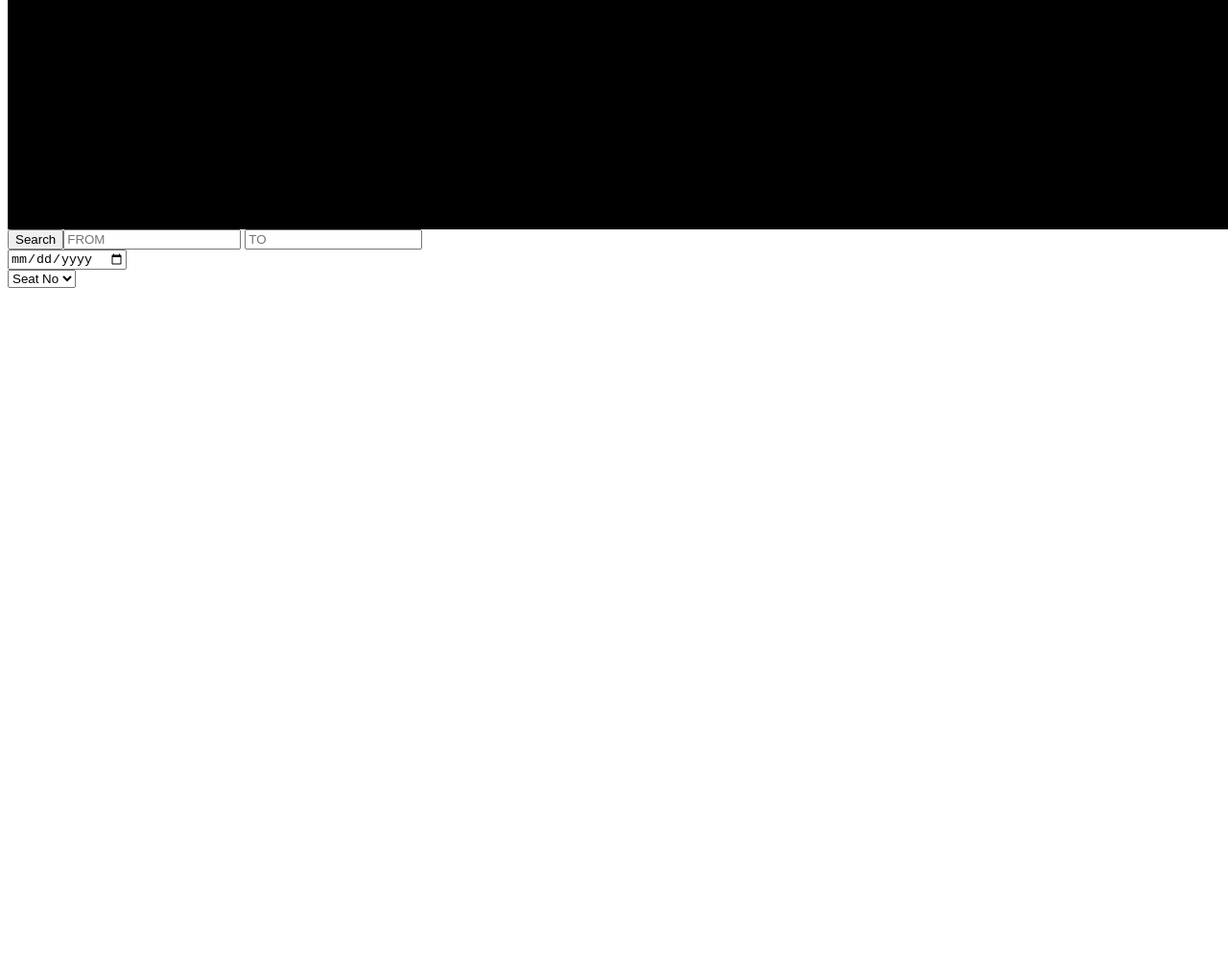
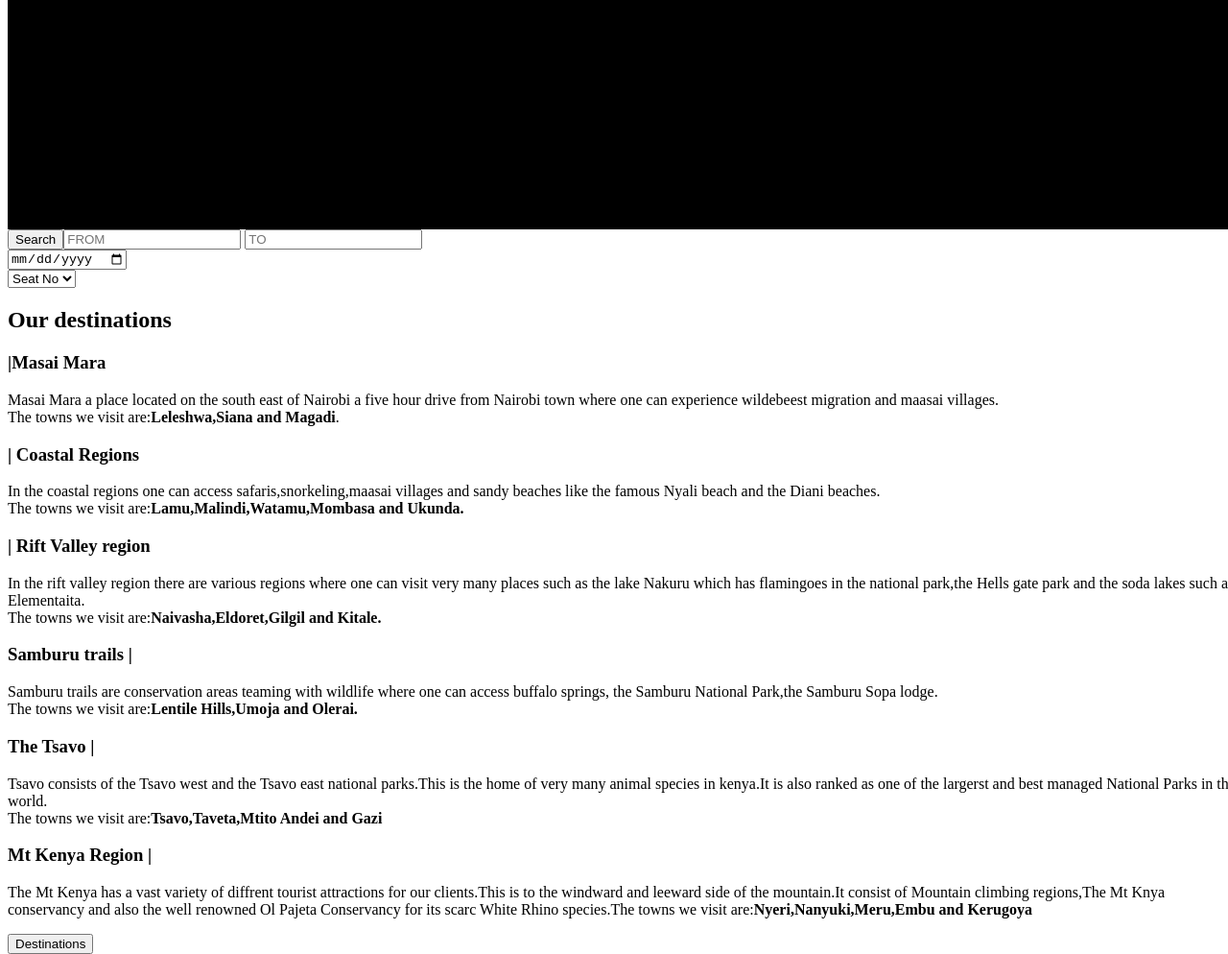
Before and after one commit to lemuelnjuki/my-project-phase-1, a plain HTML site: page index.html in a window 1280 px wide. Shown: the part 519-1513 px from the top of the page at 96% size. Before the commit the page ends 819 px from the top, so only its background shows below. Drawn offline with Linux system fonts and the light colour scheme; some icons are missing.

Commit message:
addition of destinations to visit

```diff
--- a/index.html
+++ b/index.html
@@ -74,6 +74,56 @@
                     <option value="20">Seat 20</option>
                 </select>
             </article>
+            <article id="concept">
+                <h2>Our destinations</h2>
+                <div class="concept-main">
+                    <div class="info">
+                        <div>
+                            <h3><b>|</b>Masai Mara</h3>
+                            <p>Masai Mara a place located on the south east of Nairobi a five hour drive from Nairobi town
+                                where one can experience wildebeest migration and maasai villages.<br>The towns we visit are:<strong>Leleshwa,Siana and Magadi</strong>.
+                            </p>
+                        </div>
+                        <div>
+                            <h3><b>|</b> Coastal Regions</h3>
+                            <p>In the coastal regions one can access safaris,snorkeling,maasai villages and sandy beaches like the famous Nyali beach and the Diani beaches.
+                                <br>The towns we visit are:<strong>Lamu,Malindi,Watamu,Mombasa and Ukunda.</strong>
+                            </p>
+                        </div>
+                        <div>
+                            <h3><b>|</b> Rift Valley region</h3>
+                            <p>In the rift valley region there are various regions where one can visit very many places
+                                such as the lake Nakuru which has flamingoes in the national park,the Hells gate park and the soda lakes
+                                such as Elementaita.<br>The towns we visit are:<strong>Naivasha,Eldoret,Gilgil and Kitale.</strong>
+                            </p>
+                        </div>
+                    </div>
+                    <div class="concept-img"></div>
+                    <div class="info-two">
+                        <div>
+                            <h3>Samburu trails <b>|</b></h3>
+                            <p>Samburu trails are conservation areas teaming with wildlife where one can access buffalo springs,
+                                the Samburu National Park,the Samburu Sopa lodge.<br>The towns we visit are:<strong>Lentile Hills,Umoja and Olerai.</strong>
+                            </p>
+                        </div>
+                        <div>
+                            <h3>The Tsavo <b>|</b></h3>
+                            <p>Tsavo consists of the Tsavo west and the Tsavo east national parks.This is the home of very many
+                                animal species in kenya.It is also ranked as one of the largerst and best managed National Parks in the world.<br>The towns we visit are:<strong>Tsavo,Taveta,Mtito Andei and Gazi</strong>
+                            </p>
+                        </div>
+                        <div>
+                            <h3>Mt Kenya Region <b>|</b></h3>
+                            <p>The Mt Kenya has a vast variety of diffrent tourist attractions for our clients.This is to the
+                                windward and leeward side of the mountain.It consist of Mountain climbing regions,The Mt Knya conservancy
+                                and also the well renowned Ol Pajeta Conservancy for its scarc White Rhino species.The towns we visit are:<strong>Nyeri,Nanyuki,Meru,Embu and Kerugoya</strong>
+                            </p>
+                        </div>
+                    </div>
+                </div>
+                <button>Destinations</button>
+            </article>
+
 
 
 </body>
```
